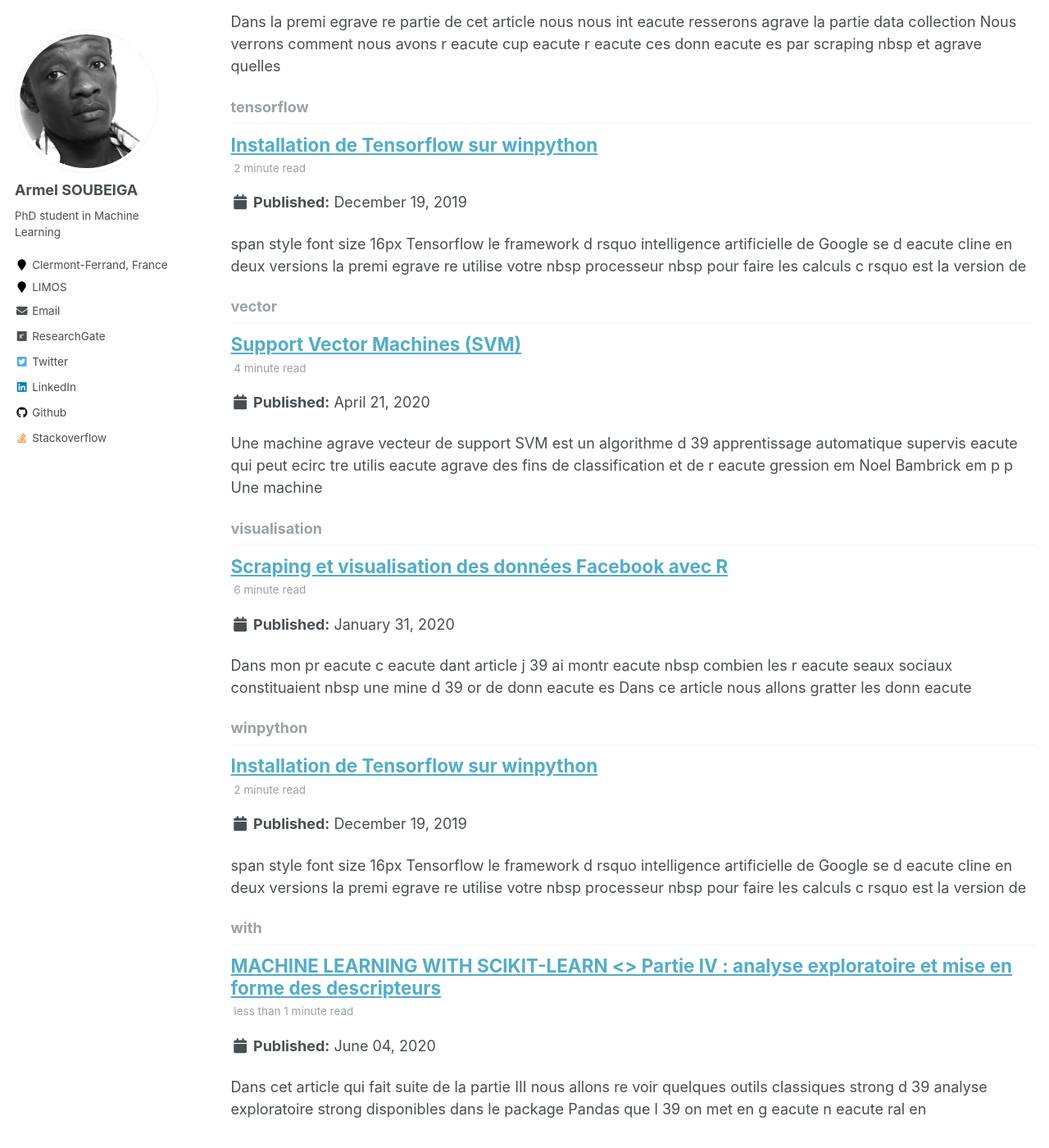
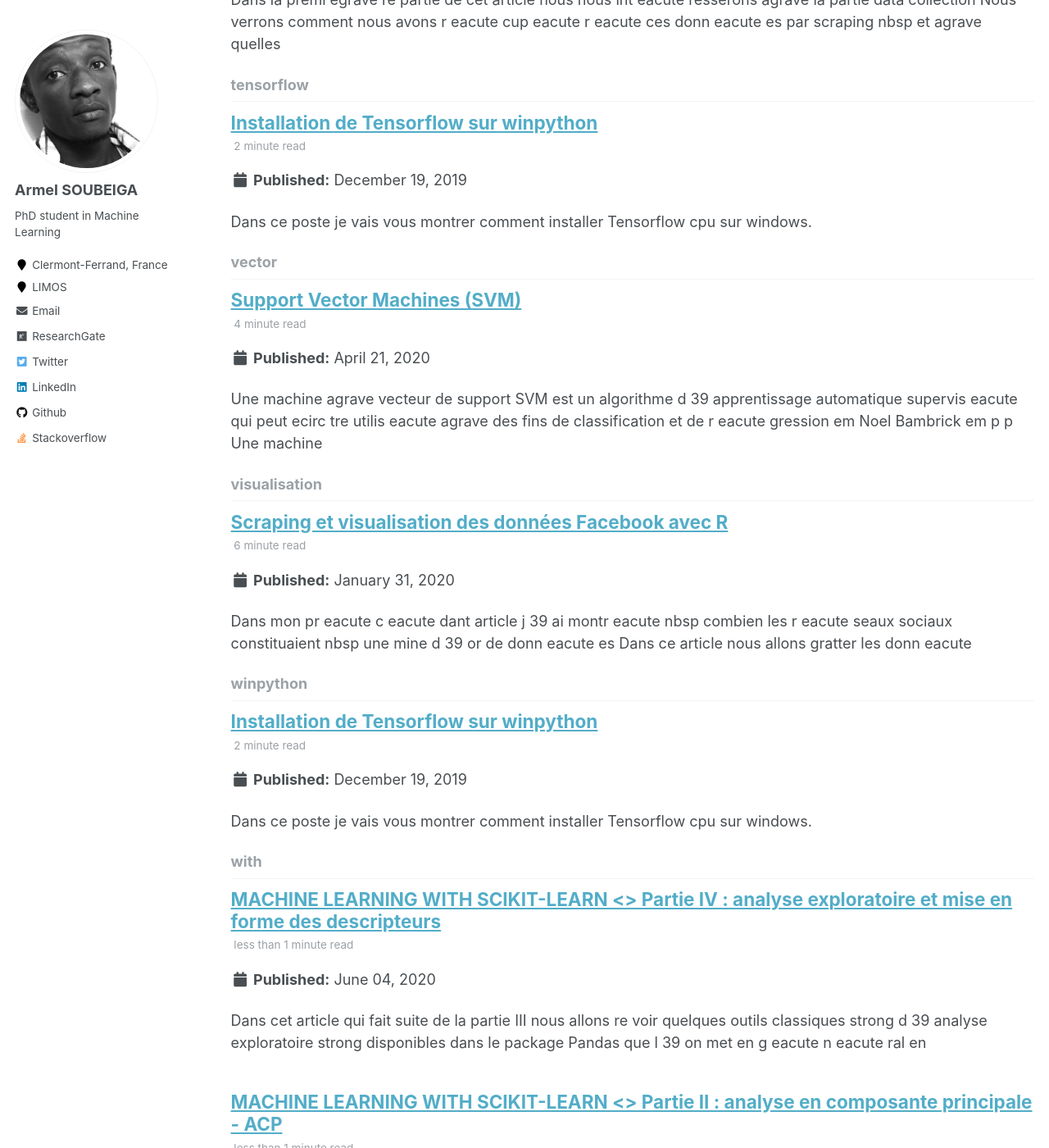
Before and after one commit to armelsoubeiga/armelsoubeiga.github.io, a Jekyll site: the page built from _pages/tag-archive.html, in a window 1280 px wide and 1400 px high, scrolled down 9116 px. Shown: the whole window at 82% size. Built offline with Jekyll 4.4.1, drawn with Linux system fonts in a browser that asks for light colours; some of the changed text lies outside the part shown.

Commit message:
Update 2019-12-19-installation-de-tensorflow-sur-winpython.md

```diff
--- a/_posts/2019-12-19-installation-de-tensorflow-sur-winpython.md
+++ b/_posts/2019-12-19-installation-de-tensorflow-sur-winpython.md
@@ -8,7 +8,7 @@ tags:
   - winpython
 author_profile: false
 toc: true
-excerpt: 'span style font size 16px Tensorflow le framework d rsquo intelligence artificielle de Google se d eacute cline en deux versions la premi egrave re utilise votre nbsp processeur nbsp pour faire les calculs c rsquo est la version de'
+excerpt: 'Dans ce poste je vais vous montrer comment installer Tensorflow  cpu sur windows.'
 ---
 
 {% include toc %}
```
